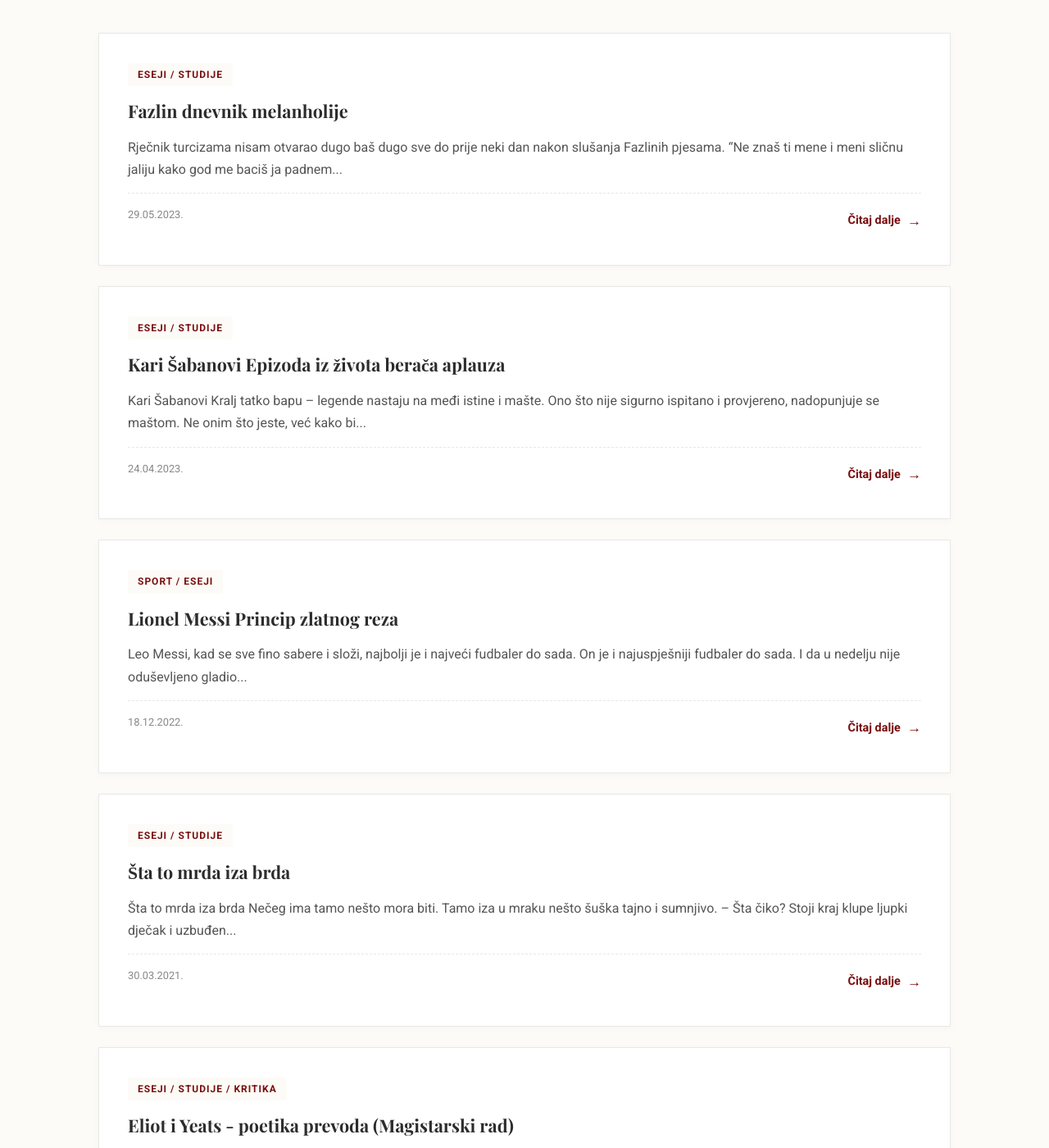
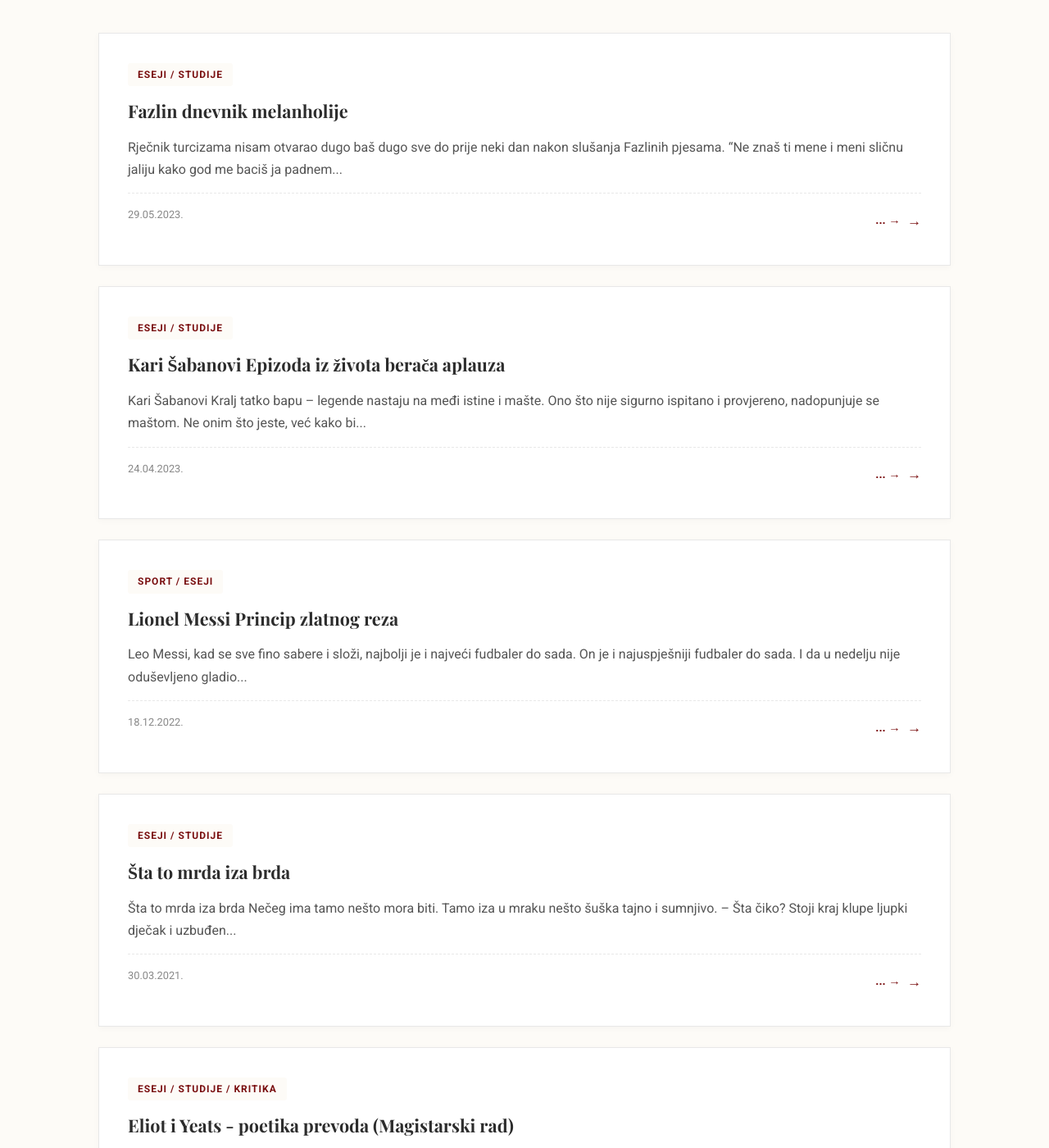
Before and after one commit to omarbrkan/omarbrkan.github.io, a Jekyll site: the page built from tekstovi.html, in a window 1280 px wide and 1400 px high, scrolled down 557 px. Shown: the whole window at 82% size. Built offline with Jekyll 4.4.1, drawn with Linux system fonts in a browser that asks for light colours; some of the changed text lies outside the part shown.

Commit message:
Update tekstovi.html

```diff
--- a/tekstovi.html
+++ b/tekstovi.html
@@ -40,7 +40,7 @@
 
         <div class="text-card-footer">
             <span class="text-list-meta">{{ post.date | date: "%d.%m.%Y." }}</span>
-            <a href="{{ post.url | relative_url }}" class="read-more-link">Čitaj dalje</a>
+            <a href="{{ post.url | relative_url }}" class="read-more-link">... →</a>
         </div>
     </li>
     {% endfor %}
```
